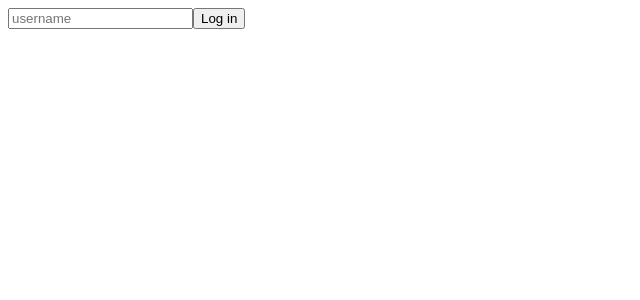
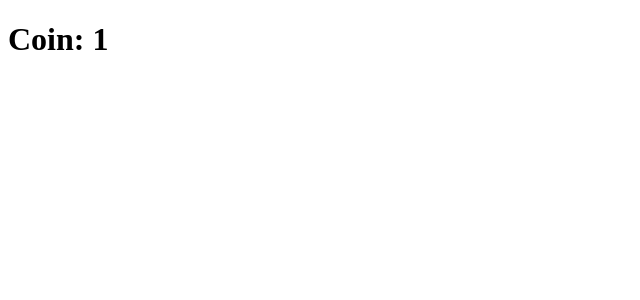
Before and after one commit to chaeikim-tech/cryptocurrency, a React (Create React App) app: page /1 in a window 1280 px wide. Shown: the top 300 px of the page, without its empty margins (0-640 px from the left). Built offline with nearby package versions, Linux system fonts and the light colour scheme.

Commit message:
react-dom router

```diff
--- a/package.json
+++ b/package.json
@@ -13,8 +13,11 @@
     "@types/react-query": "^1.2.9",
     "react": "^17.0.2",
     "react-dom": "^17.0.2",
+    "react-query": "^3.34.8",
+    "react-router-dom": "^6.2.1",
     "react-scripts": "4.0.3",
     "styled-components": "^5.3.1",
+    "styled-reset": "^4.3.4",
     "typescript": "^4.4.4",
     "web-vitals": "^1.1.2"
   },
@@ -43,6 +46,7 @@
     ]
   },
   "devDependencies": {
+    "@types/react-router-dom": "^5.3.2",
     "@types/styled-components": "^5.1.15"
   }
 }
--- a/src/App.tsx
+++ b/src/App.tsx
@@ -1,23 +1,7 @@
-import React, { useState } from "react";
+import Router from "./routes/Router";
 
 function App() {
-  const [ value, setValue ] = useState("");
-  const onChange = (event: React.FormEvent<HTMLInputElement>) => {
-    const { currentTarget: { value }} = event;
-    setValue(value);
-  };
-  const onSubmit = (event: React.FormEvent<HTMLFormElement>) => {
-    event.preventDefault();
-    console.log("hello", value);
-  };
-  return (
-    <div>
-      <form onSubmit={onSubmit}>
-        <input value={value} onChange={onChange} type="text" placeholder="username"/>
-        <button>Log in</button>
-      </form>
-    </div>
-  )
+  return <Router />;
 }
 
 export default App;
--- a/src/index.tsx
+++ b/src/index.tsx
@@ -2,11 +2,11 @@
 import ReactDOM from "react-dom";
 import { ThemeProvider } from 'styled-components';
 import App from "./App";
-import { darkTheme, lightTheme } from "./theme";
+import { theme } from "./theme";
 
 ReactDOM.render(
   <React.StrictMode>
-    <ThemeProvider theme={darkTheme}>
+    <ThemeProvider theme={theme}>
       <App />
     </ThemeProvider>
   </React.StrictMode>,
--- /dev/null
+++ b/src/routes/Coin.tsx
@@ -0,0 +1,9 @@
+import { useParams } from 'react-router-dom';
+
+
+function Coin() {
+    const { coinId } = useParams();
+    return <h1>Coin: {coinId}</h1>
+}
+
+export default Coin;
--- /dev/null
+++ b/src/routes/Coins.tsx
@@ -0,0 +1,5 @@
+function Coins() {
+    return <h1>Coins</h1>
+}
+
+export default Coins;
--- /dev/null
+++ b/src/routes/Router.tsx
@@ -0,0 +1,17 @@
+import { BrowserRouter, Routes, Route } from 'react-router-dom';
+import Coin from "../routes/Coin";
+import Coins from "../routes/Coins";
+
+
+function Router() {
+    return(
+        <BrowserRouter>
+            <Routes>
+                <Route path="/:coinId" element={<Coin/>} />
+                <Route path="/"element={<Coins />} />
+            </Routes>
+        </BrowserRouter>
+    );
+}
+
+export default Router;
--- a/src/theme.ts
+++ b/src/theme.ts
@@ -1,13 +1,7 @@
 import { DefaultTheme } from 'styled-components';
 
-export const lightTheme: DefaultTheme = {
+export const theme: DefaultTheme = {
     bgColor: "white",
     textColor: "black",
     btnColor: "tomato",
 };
-
-export const darkTheme: DefaultTheme = {
-    bgColor: "black",
-    textColor: "white",
-    btnColor: "teal",
-}
```
Also changed, not shown: 1 other file (tests, documents, lock files or other folders).
